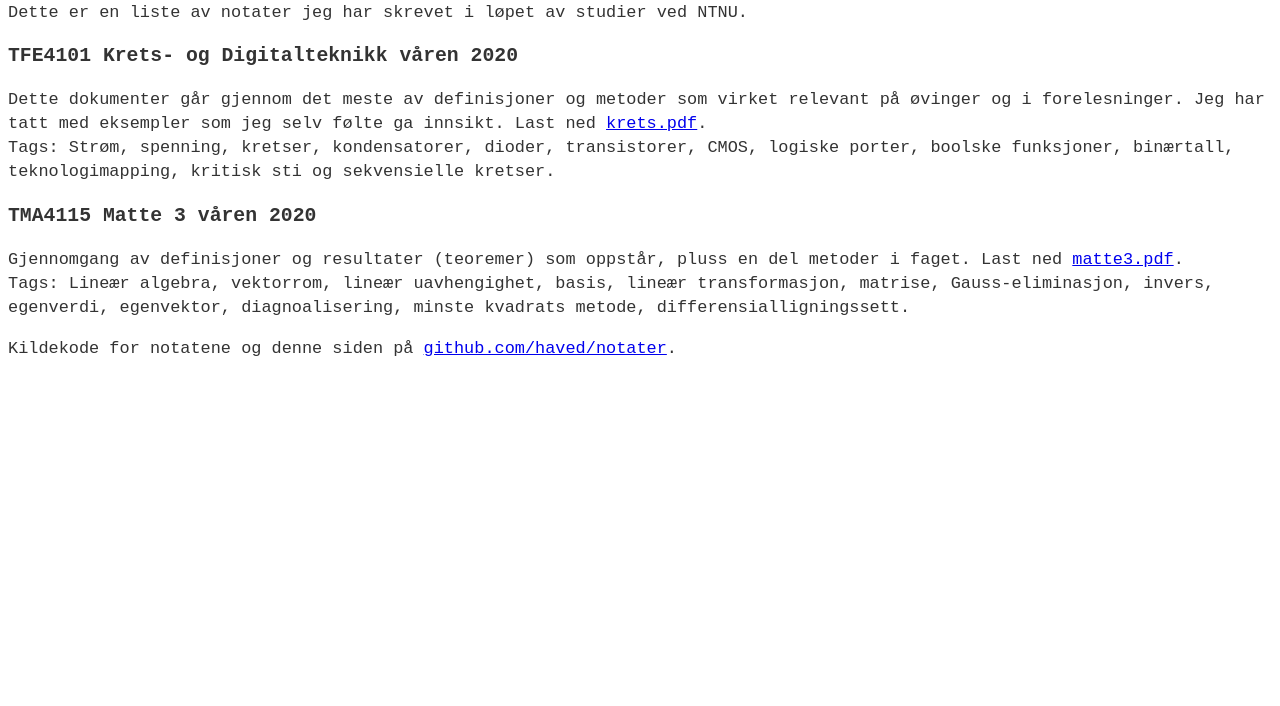
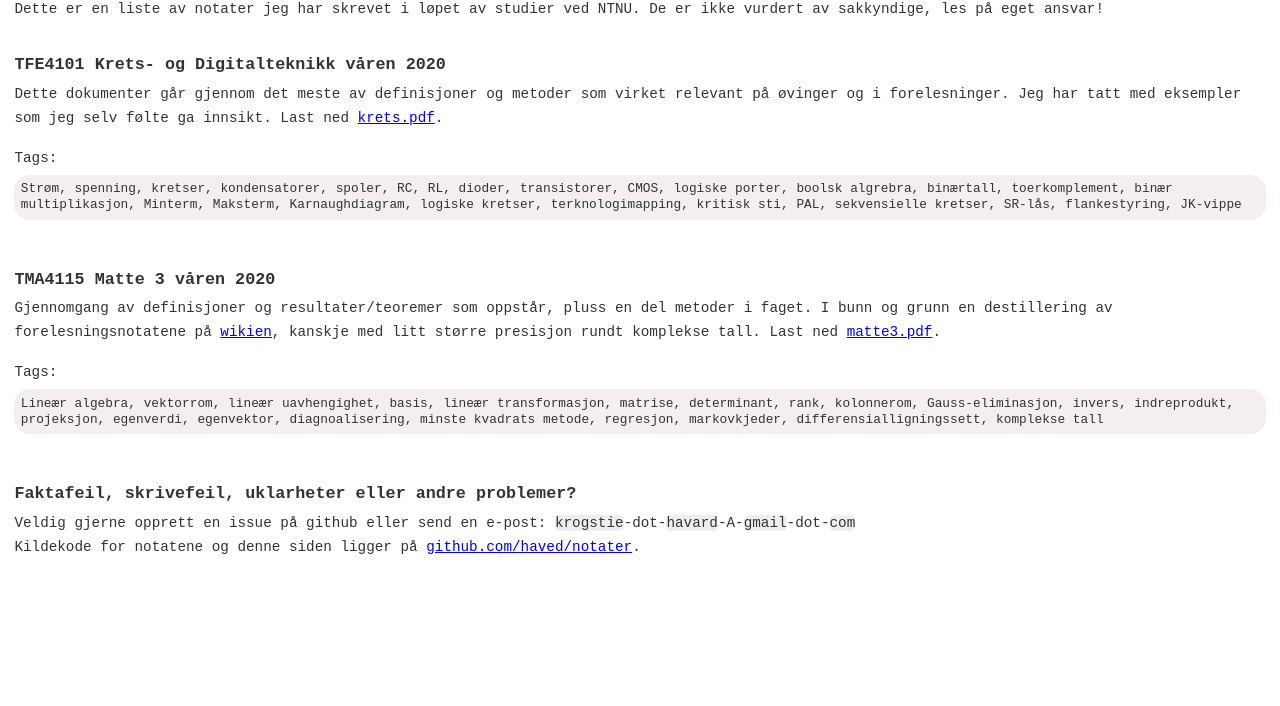
Before and after one commit to haved/notater, a plain HTML site: page page/index.html in a window 1280 px wide. Shown: the part 94-800 px from the top of the page. Drawn offline with Linux system fonts and the light colour scheme.

Commit message:
Add email and make static sites better

```diff
--- a/page/index.html
+++ b/page/index.html
@@ -4,29 +4,55 @@
         <title>Notater</title>
         <meta charset="utf-8">
         <link rel="stylesheet" type="text/css" href="style.css">
-        <script data-goatcounter="https://haved.goatcounter.com/count"
-                async src="//gc.zgo.at/count.js"></script>
     </head>
     <body>
         <content>
             <h1> Håvard Krogsties notater </h1>
             Dette er en liste av notater jeg har skrevet i løpet av studier ved NTNU.
+            De er ikke vurdert av sakkyndige, les på eget ansvar!
 
-            <h3>TFE4101 Krets- og Digitalteknikk våren 2020</h3>
-            Dette dokumenter går gjennom det meste av definisjoner og metoder som virket relevant på øvinger og i forelesninger. Jeg har tatt med eksempler som jeg selv følte ga innsikt.
-            Last ned <a href="/krets.pdf">krets.pdf</a>.
-            <br>
-            Tags: Strøm, spenning, kretser, kondensatorer, dioder, transistorer, CMOS, logiske porter, boolske funksjoner, binærtall, teknologimapping, kritisk sti og sekvensielle kretser.
+            <article>
+                <h3>TFE4101 Krets- og Digitalteknikk våren 2020</h3>
+                Dette dokumenter går gjennom det meste av definisjoner og metoder som virket relevant
+                på øvinger og i forelesninger. Jeg har tatt med eksempler som jeg selv følte ga innsikt.
+                Last ned <a href="/krets.pdf">krets.pdf</a>.
 
-            <h3>TMA4115 Matte 3 våren 2020</h3>
-            Gjennomgang av definisjoner og resultater (teoremer) som oppstår, pluss en del metoder i faget.
-            Last ned <a href="/matte3.pdf">matte3.pdf</a>.
-            <br>
-            Tags: Lineær algebra, vektorrom, lineær uavhengighet, basis, lineær transformasjon, matrise, Gauss-eliminasjon, invers, egenverdi, egenvektor, diagnoalisering, minste kvadrats metode, differensialligningssett.
+                <span class="tag_title">Tags:</span>
+                <div class="tags">
+                    Strøm, spenning, kretser, kondensatorer, spoler, RC, RL, dioder, transistorer, CMOS,
+                    logiske porter, boolsk algrebra, binærtall, toerkomplement, binær multiplikasjon,
+                    Minterm, Maksterm, Karnaughdiagram, logiske kretser, terknologimapping, kritisk sti,
+                    PAL, sekvensielle kretser, SR-lås, flankestyring, JK-vippe
+                </div>
+            </article>
 
-            <p>
-                Kildekode for notatene og denne siden på <a href="https://github.com/haved/notater">github.com/haved/notater</a>.
-            </p>
+            <article>
+                <h3>TMA4115 Matte 3 våren 2020</h3>
+                Gjennomgang av definisjoner og resultater/teoremer som oppstår, pluss en del metoder i faget.
+                I bunn og grunn en destillering av forelesningsnotatene på
+                <a href="https://wiki.math.ntnu.no/tma4115/2020v/start">wikien</a>,
+                kanskje med litt større presisjon rundt komplekse tall.
+                Last ned <a href="/matte3.pdf">matte3.pdf</a>.
+
+                <span class="tag_title">Tags:</span>
+                <div class="tags">
+                    Lineær algebra, vektorrom, lineær uavhengighet, basis, lineær transformasjon, matrise,
+                    determinant, rank, kolonnerom, Gauss-eliminasjon, invers, indreprodukt, projeksjon, egenverdi,
+                    egenvektor, diagnoalisering, minste kvadrats metode, regresjon, markovkjeder,
+                    differensialligningssett, komplekse tall
+                </div>
+            </article>
+
+            <article>
+                <h3>Faktafeil, skrivefeil, uklarheter eller andre problemer?</h3>
+                Veldig gjerne opprett en issue på github eller send en e-post:
+                <span class="code">krogstie</span>-dot-<span class="code">havard</span>-A-<span class="code">gmail</span>-dot-<span class="code">com</span>
+                <br>
+                Kildekode for notatene og denne siden ligger på
+                <a href="https://github.com/haved/notater">github.com/haved/notater</a>.
+            </article>
         </content>
+        <script data-goatcounter="https://haved.goatcounter.com/count"
+                async src="//gc.zgo.at/count.js"></script>
     </body>
 </html>
--- a/page/style.css
+++ b/page/style.css
@@ -1,10 +1,43 @@
 content {
     display: block;
-    max-width: 80em;
+    max-width: 80rem;
     margin: auto;
     margin-top: 3rem;
+    padding-left: 0.4rem;
+    padding-right: 0.4rem;
     line-height: 1.5rem;
     color: #333333;
     font-family: monospace;
-    font-size: 1.3em;
+    font-size: 1.1em;
 }
+
+h3 {
+    margin-bottom: 0.3rem;
+}
+
+article {
+    margin-top: 2rem;
+    margin-bottom: 3rem;
+}
+
+.tag_title {
+    display: block;
+    margin-top: 1rem;
+    margin-bottom: 0.3rem;
+}
+
+.tags {
+    width: 100%;
+    box-sizing: border-box;
+    background-color: #f4eeee;
+    border-radius: 1rem;
+    padding: 0.4rem;
+    font-size: 0.8rem;
+    line-height: 1rem;
+}
+
+.code {
+    background-color: #eeeeee;
+    border-radius: 0.3rem;
+    font-family: monospace;
+}
```
Also changed, not shown: page/404.html (+2 -2 lines), 4 other files.
